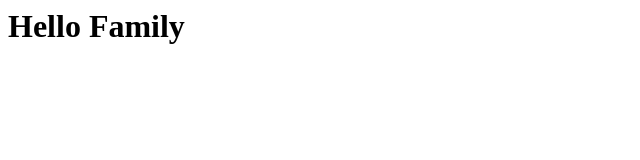
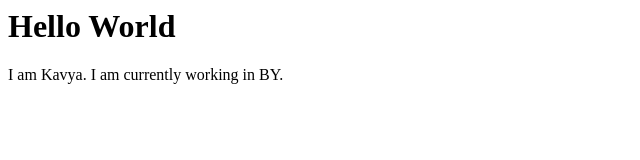
Before and after one commit to kavya-sureshkumar/coursera-test, a plain HTML site: page ui/index.html in a window 1280 px wide. Shown: the whole page, without its empty margins (0-640 px from the left). Drawn offline with Linux system fonts and the light colour scheme.

Commit message:
New para

```diff
--- a/ui/index.html
+++ b/ui/index.html
@@ -1,8 +1,9 @@
 <html>
     <head>
-        <title>Welcome</title>
+        <title>Welcome Family!!!!!!</title>
     </head>
     <body>
-        <h1>Hello Family</h1>
+        <h1>Hello World</h1>
+        <p>I am Kavya. I am currently working in BY.</p>
     </body>
 </html>
```
